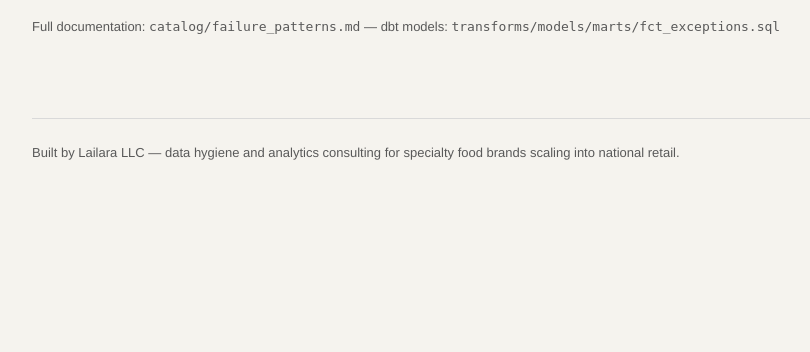
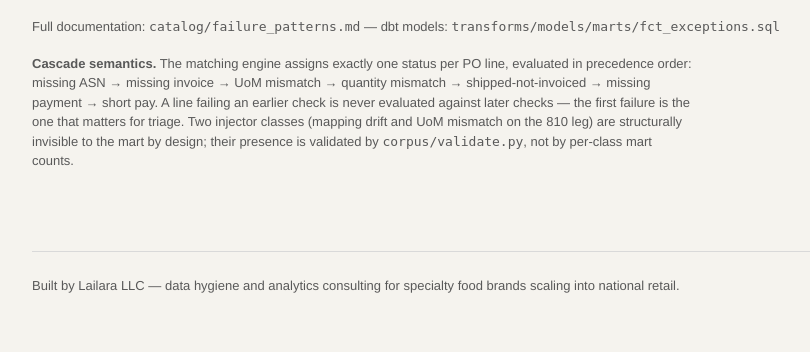
Before and after one commit to MsShawnP/edi-reconciliation-tool, a FastAPI app: page /catalog in a window 1280 px wide. Shown: the part 5100-5452 px from the top of the page, without its empty margins (182-992 px from the left). Before the commit the page ends 5260 px from the top, so only its background shows below. Run offline with FastAPI, Linux system fonts and the light colour scheme; some libraries are stand-ins or nearby versions; some web fonts are replaced.

Commit message:
docs: add cascade-semantics footnote to dashboard and catalog templates
Explains that the matching engine assigns exactly one status per PO line
via CASE precedence, so per-class counts reflect the primary failure mode.
Catalog version also notes that mapping-drift and UoM mismatch are
structurally invisible, validated by corpus/validate.py.

Co-Authored-By: Claude Opus 4.6 <noreply@anthropic.com>

```diff
--- a/dashboard/templates/catalog.html
+++ b/dashboard/templates/catalog.html
@@ -154,6 +154,16 @@
     Full documentation: <code>catalog/failure_patterns.md</code>
     &mdash; dbt models: <code>transforms/models/marts/fct_exceptions.sql</code>
   </p>
+
+  <p class="cascade-footnote" style="font-size:13px;color:var(--text-secondary);margin-top:16px;max-width:660px;line-height:1.5;">
+    <strong>Cascade semantics.</strong> The matching engine assigns exactly one status per PO line,
+    evaluated in precedence order: missing ASN → missing invoice → UoM mismatch → quantity
+    mismatch → shipped-not-invoiced → missing payment → short pay. A line failing an earlier
+    check is never evaluated against later checks — the first failure is the one that matters
+    for triage. Two injector classes (mapping drift and UoM mismatch on the 810 leg) are
+    structurally invisible to the mart by design; their presence is validated by
+    <code>corpus/validate.py</code>, not by per-class mart counts.
+  </p>
 </section>
 
 {% endblock %}
```
Also changed, not shown: dashboard/templates/dashboard.html (+10 -0 lines).
